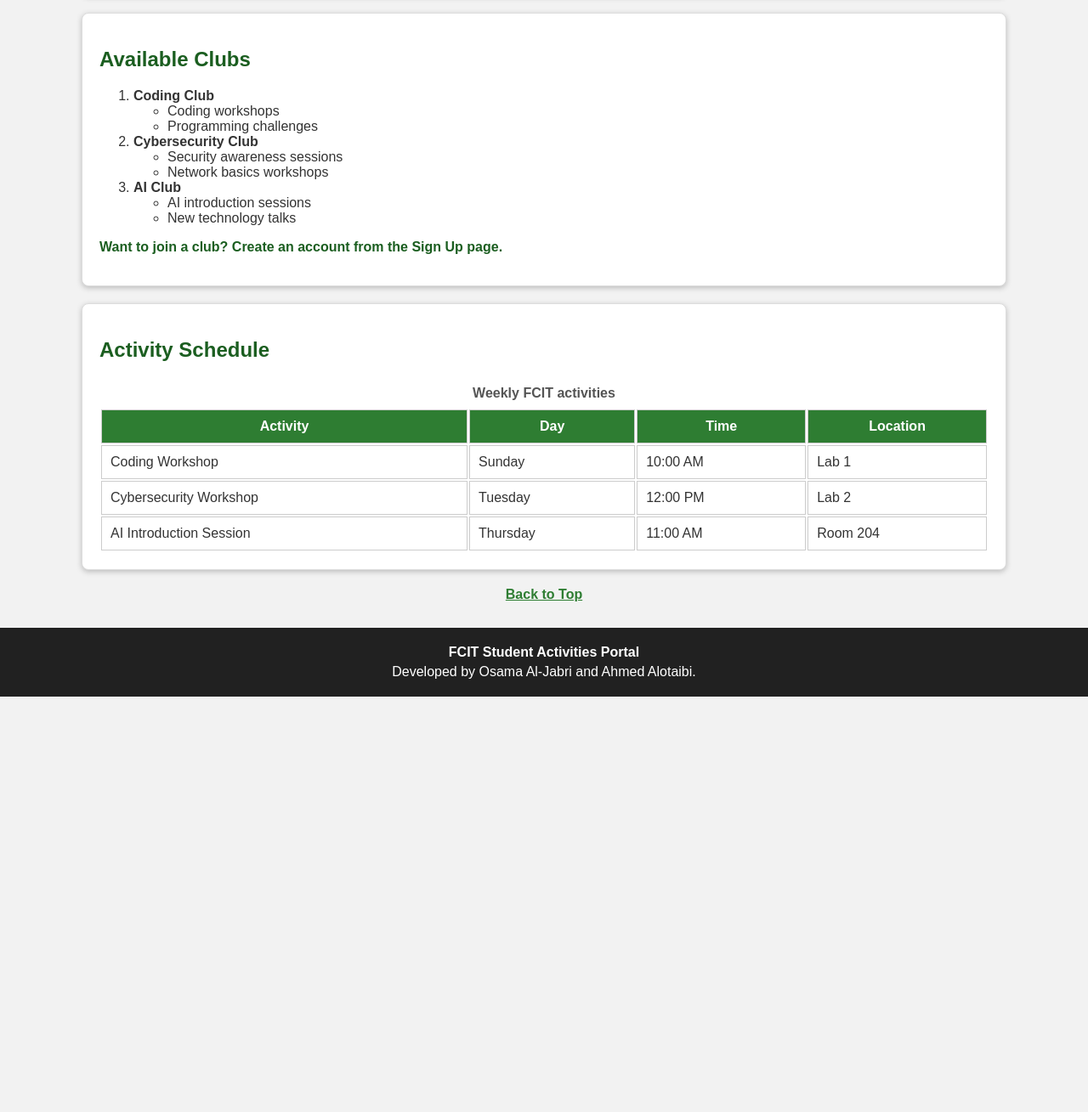
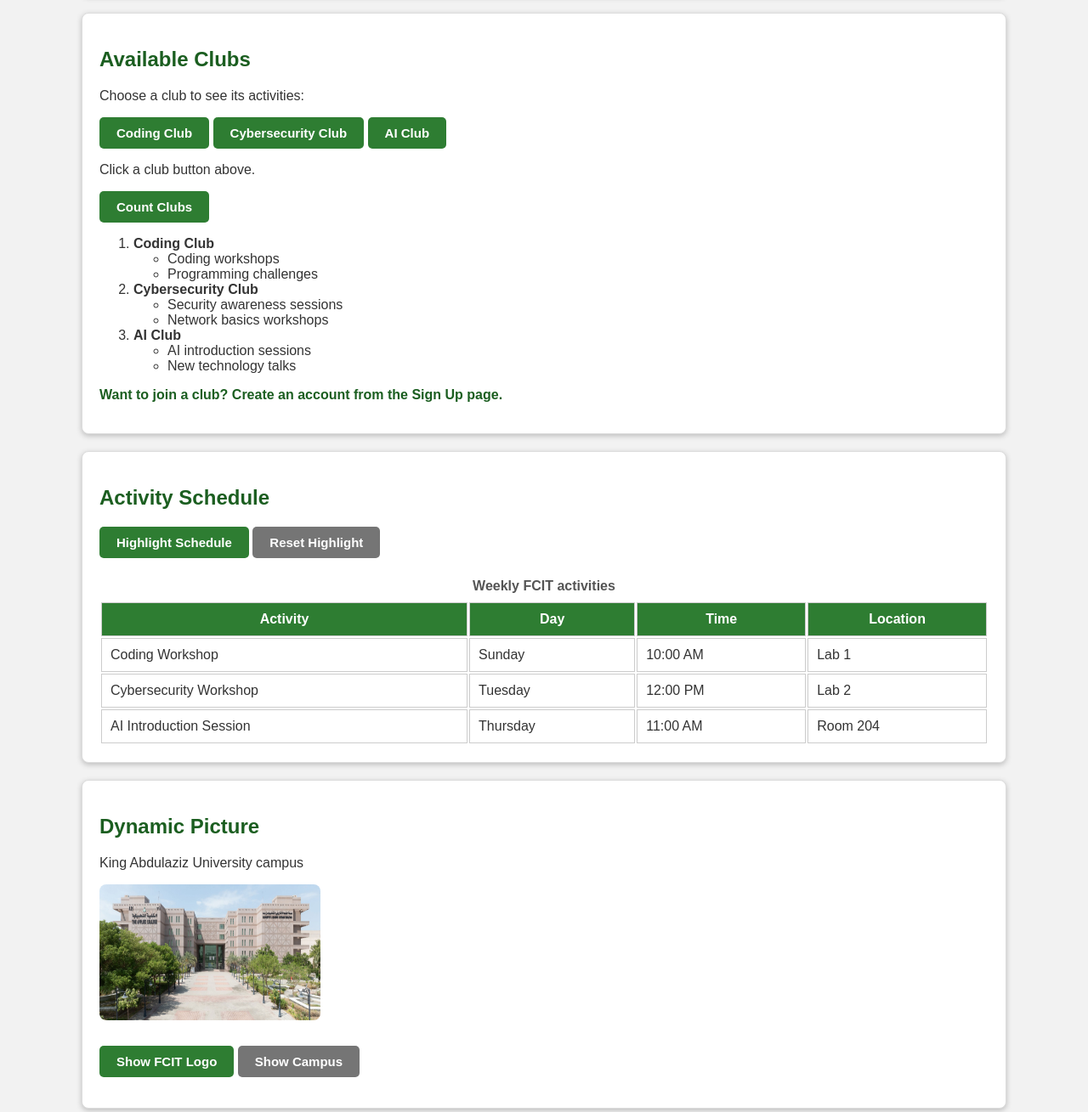
Before and after one commit to Osama-Aljabri/FCIT-Activities, a plain HTML site: page index.html in a window 1280 px wide. Shown: the part 1020-2329 px from the top of the page at 85% size. Before the commit the page ends 1840 px from the top, so only its background shows below. Drawn offline with Linux system fonts and the light colour scheme.

Commit message:
Add files via upload

```diff
--- a/index.html
+++ b/index.html
@@ -8,6 +8,7 @@
 <link href="style.css" rel="stylesheet"/>
 
 
+<script src="script.js"></script>
 </head>
 <body>
 <!-- ===== Header with project logo ===== -->
@@ -50,6 +51,13 @@
 <!-- ===== Available clubs (ordered list with nested lists) ===== -->
 <section class="box">
 <h2>Available Clubs</h2>
+<p>Choose a club to see its activities:</p>
+<button class="button" type="button" onclick="showClub(1)">Coding Club</button>
+<button class="button" type="button" onclick="showClub(2)">Cybersecurity Club</button>
+<button class="button" type="button" onclick="showClub(3)">AI Club</button>
+<p id="clubMessage">Click a club button above.</p>
+<button class="button" type="button" onclick="countClubs()">Count Clubs</button>
+<p id="clubCount"></p>
 <ol>
 <li><strong>Coding Club</strong>
 <ul>
@@ -76,6 +84,9 @@
 <!-- ===== Activity schedule table ===== -->
 <section class="box" id="schedule">
 <h2>Activity Schedule</h2>
+<button class="button" type="button" onclick="highlightSchedule()">Highlight Schedule</button>
+<button class="button gray-button" type="button" onclick="resetSchedule()">Reset Highlight</button>
+<p id="scheduleMessage"></p>
 <table>
 <caption>Weekly FCIT activities</caption>
 <thead>
@@ -108,6 +119,13 @@
 </tbody>
 </table>
 </section>
+<section class="box">
+<h2>Dynamic Picture</h2>
+<p id="pictureMessage">King Abdulaziz University campus</p>
+<img id="dynamicPicture" class="rounded-image" src="images/campus.jpg" alt="Campus or FCIT logo" width="260" height="160" />
+<p><button class="button" type="button" onclick="changePicture()">Show FCIT Logo</button>
+<button class="button gray-button" type="button" onclick="originalPicture()">Show Campus</button></p>
+</section>
 <!-- Internal link back to the top of the page -->
 <p class="back-top"><a href="#top">Back to Top</a></p>
 </div>
```
Also changed, not shown: about.html (+3 -0 lines), contact.html (+3 -0 lines).
